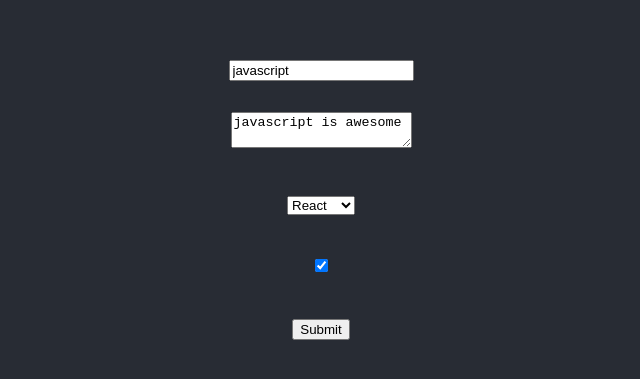
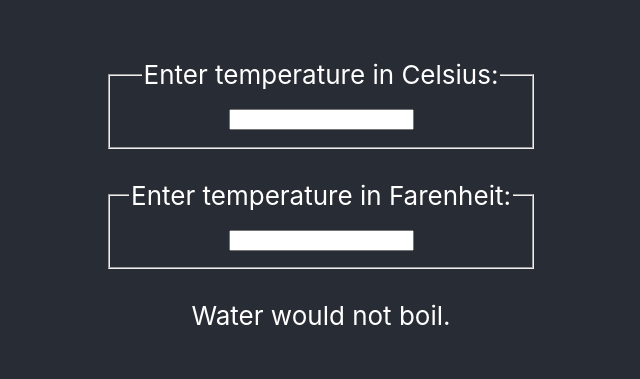
Before and after one commit to emonShimoul/react-playground, a React (Create React App) app in the folder think-in-a-react-way/myreact/: page / in a window 1280 px wide. Shown: the part 205-584 px from the top of the page, without its empty margins (319-959 px from the left). Built offline with nearby package versions, Linux system fonts and the light colour scheme.

Commit message:
react liftinf state up

```diff
--- a/think-in-a-react-way/myreact/src/App.js
+++ b/think-in-a-react-way/myreact/src/App.js
@@ -1,4 +1,5 @@
 import './App.css';
+import Calculator from './components/CalculateTemp/Calculator';
 import ClockList from './components/ClockList';
 import Form from './components/Form';
 
@@ -8,7 +9,8 @@ function App() {
     <div className="App">
       <header className="App-header">
         {/* <ClockList quantities={quantities} /> */}
-        <Form />
+        {/* <Form /> */}
+        <Calculator />
       </header>
     </div>
   );
--- /dev/null
+++ b/think-in-a-react-way/myreact/src/components/CalculateTemp/BoilingVerdict.js
@@ -0,0 +1,11 @@
+import React from 'react';
+
+const BoilingVerdict = ({celsius}) => {
+    return (
+        <div>
+            {celsius>=100 ? "Water would boil." : "Water would not boil."}
+        </div>
+    );
+};
+
+export default BoilingVerdict;
--- /dev/null
+++ b/think-in-a-react-way/myreact/src/components/CalculateTemp/Calculator.js
@@ -0,0 +1,33 @@
+import React, { Component } from 'react'
+import BoilingVerdict from './BoilingVerdict';
+import { convert, toCelsius, toFarenheit } from './lib/converter';
+import TemperatureInput from './TemperatureInput';
+
+export default class Calculator extends Component {
+    state = {
+        temperature: '',
+        scale: 'c'
+    };
+
+    handleChange = (e, scale) => {
+        this.setState({
+            temperature: e.target.value,
+            scale
+        });
+    };
+
+  render() {
+    const {temperature, scale} = this.state;
+    const celsius = scale === 'f' ? convert(temperature, toCelsius) : temperature;
+    const farenheit = scale === 'c' ? convert(temperature, toFarenheit) : temperature;
+
+    return (
+      <div>
+        <TemperatureInput scale="c" temperature={celsius} onTemperatureChange={this.handleChange} /><br />
+        <TemperatureInput scale="f" temperature={farenheit} onTemperatureChange={this.handleChange} /><br />
+
+        <BoilingVerdict celsius={parseFloat(temperature)} />
+      </div>
+    )
+  }
+}
--- /dev/null
+++ b/think-in-a-react-way/myreact/src/components/CalculateTemp/TemperatureInput.js
@@ -0,0 +1,18 @@
+import React from 'react'
+
+const scaleNames = {
+    c: 'Celsius',
+    f: 'Farenheit'
+}
+
+export default function TemperatureInput({temperature, scale, onTemperatureChange}) {
+
+    return (
+      <div>
+        <fieldset>
+            <legend>Enter temperature in {scaleNames[scale]}:</legend>
+            <input type="text" value={temperature} onChange={(e) => onTemperatureChange(e, scale)} />
+        </fieldset>
+      </div>
+    )
+}
--- /dev/null
+++ b/think-in-a-react-way/myreact/src/components/CalculateTemp/lib/converter.js
@@ -0,0 +1,18 @@
+export function toCelsius(farenheit){
+    return ((farenheit - 32) * 5) / 9;
+}
+
+export function toFarenheit(celsius){
+    return (celsius * 9) / 5 + 32;
+}
+
+export function convert(temperature, convertTo){
+    const input = parseFloat(temperature);
+    if(Number.isNaN(input)){
+        return '';
+    }
+    const output = convertTo(input);
+    const rounded = Math.round(output * 1000) / 1000;
+
+    return rounded.toString();
+}
```
